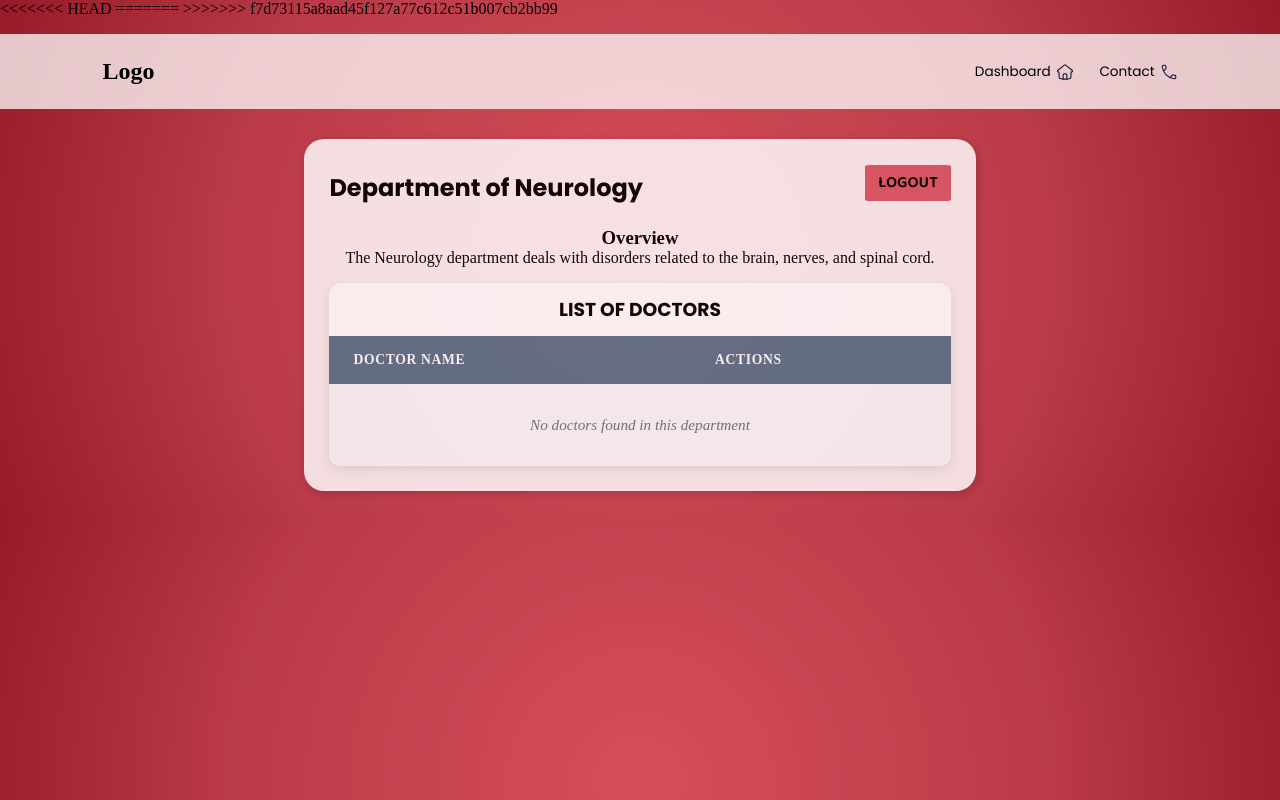
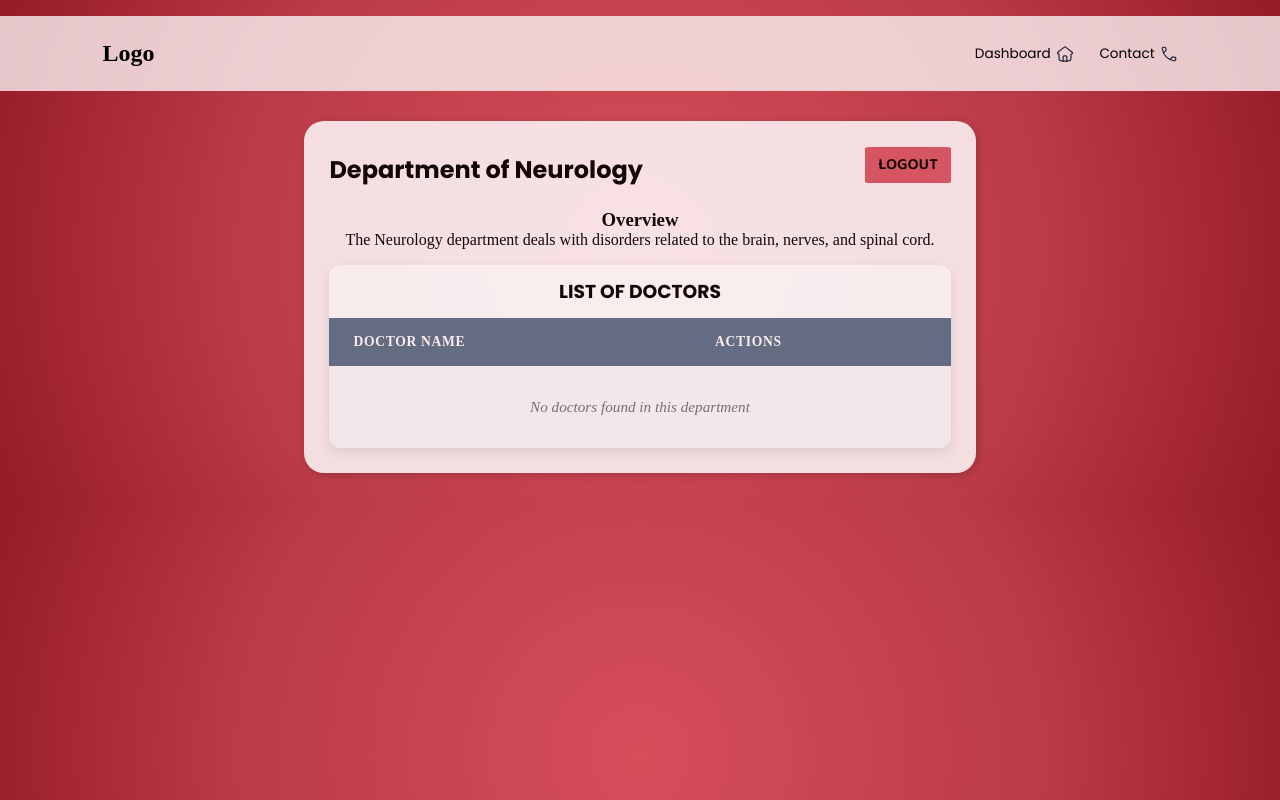
Before and after one commit to swamini-jadhav/Hospital-Management-System, a Flask app: a page that uses templates/view_department.html in a window 1280 px wide. Run offline with Flask 3, Linux system fonts and the light colour scheme.

Commit message:
Cleared conflicts

```diff
--- a/routes/patient.py
+++ b/routes/patient.py
@@ -8,7 +8,10 @@
     # fetch data using the patientID
     patient = Patient.query.get(patientID)
     departments = Department.query.all()
-    appointments = Appointment.query.filter_by(PatientID=patientID).all()
+    appointments = Appointment.query.filter(
+    Appointment.PatientID == patientID,
+    Appointment.Status != "Cancelled"
+    ).all()
     return render_template("patient_dashboard.html", patient=patient, departments=departments,appointments=appointments)
 
 @app.route("/cancel_appointment/<int:appt_id>")
--- a/templates/view_department.html
+++ b/templates/view_department.html
@@ -3,14 +3,8 @@
 <head>
     <meta charset="UTF-8">
     <title>Department Details</title>
-<<<<<<< HEAD
-    <link rel="stylesheet" href="..\static\style.css">
-    <link rel="icon" href="https://www.pngguru.in/storage/uploads/images/Medical%20icon%20png%20images%20%7C%20free%20images%20of%20medical%20icon%20vector_1651505897_729086707.webp">
-=======
     <!-- <link rel="stylesheet" href="..\static\style.css"> -->
     <link rel="stylesheet" href="{{ url_for('static', filename='style.css') }}">
-
->>>>>>> f7d73115a8aad45f127a77c612c51b007cb2bb99
 </head>
 <body>
     <header>
```
Also changed, not shown: HMS.sqlite3.
